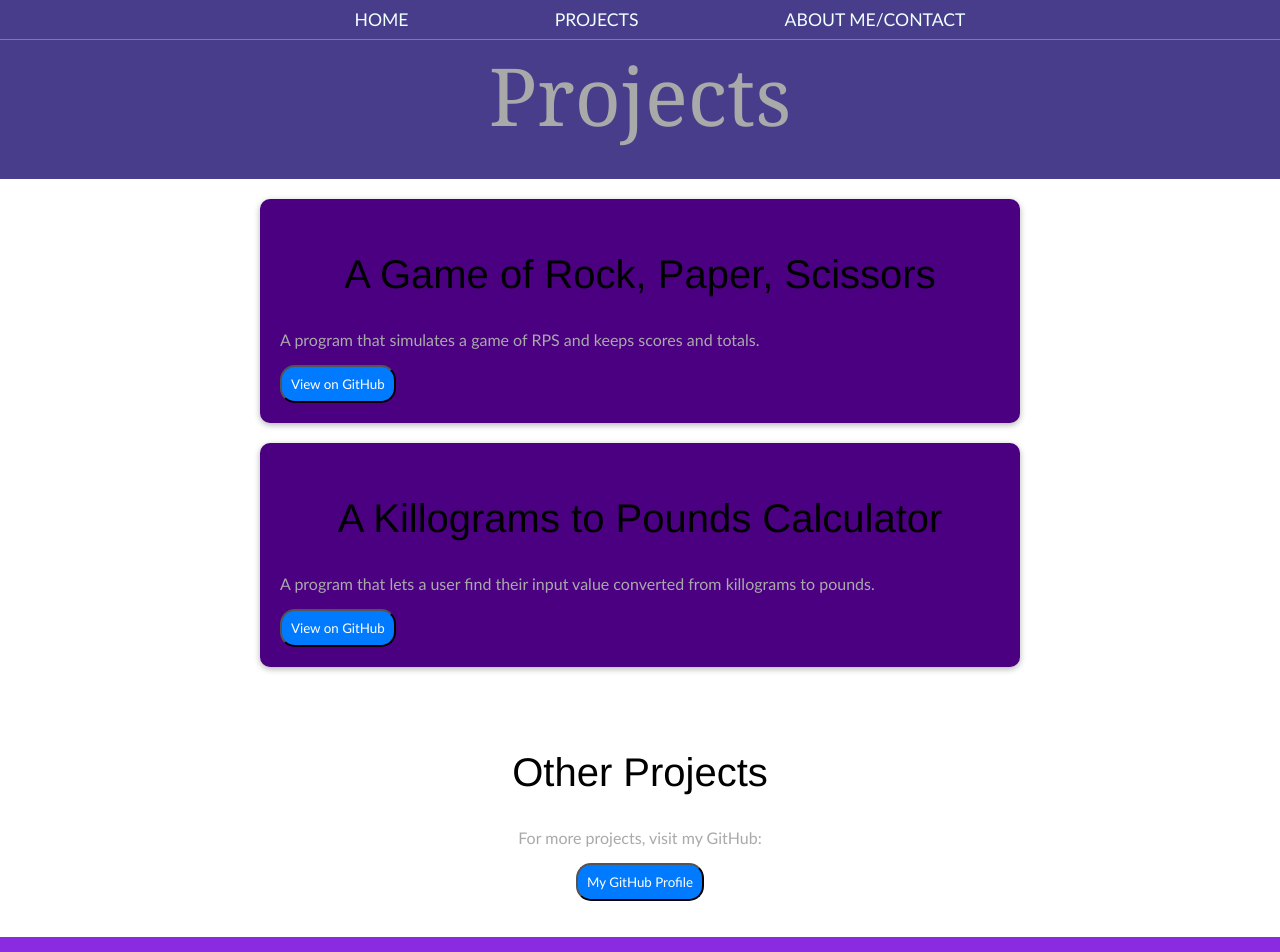
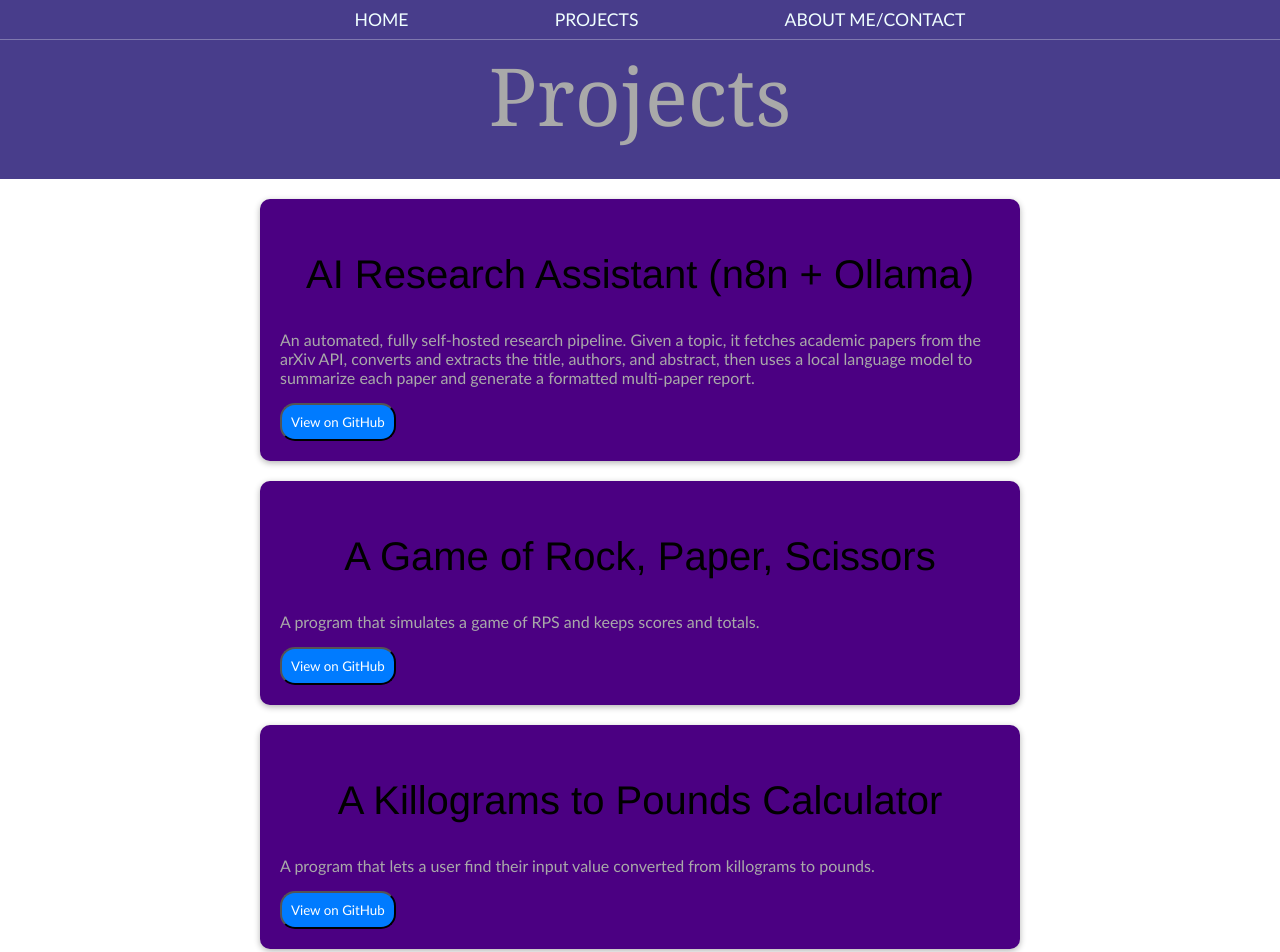
Before and after one commit to ChukOf/ChukOf.github.io, a plain HTML site: page projects.html in a window 1280 px wide. Shown: the top 952 px of the page. Drawn offline with Linux system fonts and the light colour scheme.

Commit message:
Update projects.html with AI Project

```diff
--- a/projects.html
+++ b/projects.html
@@ -19,6 +19,14 @@
     </header>
     <section class="content-section container">
         <div class="project-list">
+            <div class="project">
+                <h2 class="section-header">AI Research Assistant (n8n + Ollama)</h2>
+                <p>An automated, fully self-hosted research pipeline. Given a topic, it fetches
+  academic papers from the arXiv API, converts and extracts the title, authors,
+  and abstract, then uses a local language model to summarize each paper and
+  generate a formatted multi-paper report.</p>
+                <a href="https://github.com/ChukOf/ai-research-assistant-n8n" target="_blank"><button class="btn" button type="button">View on GitHub</button></a>
+            </div>
             <div class="project">
                 <h2 class="section-header">A Game of Rock, Paper, Scissors</h2>
                 <p>A program that simulates a game of RPS and keeps scores and totals.</p>
```
